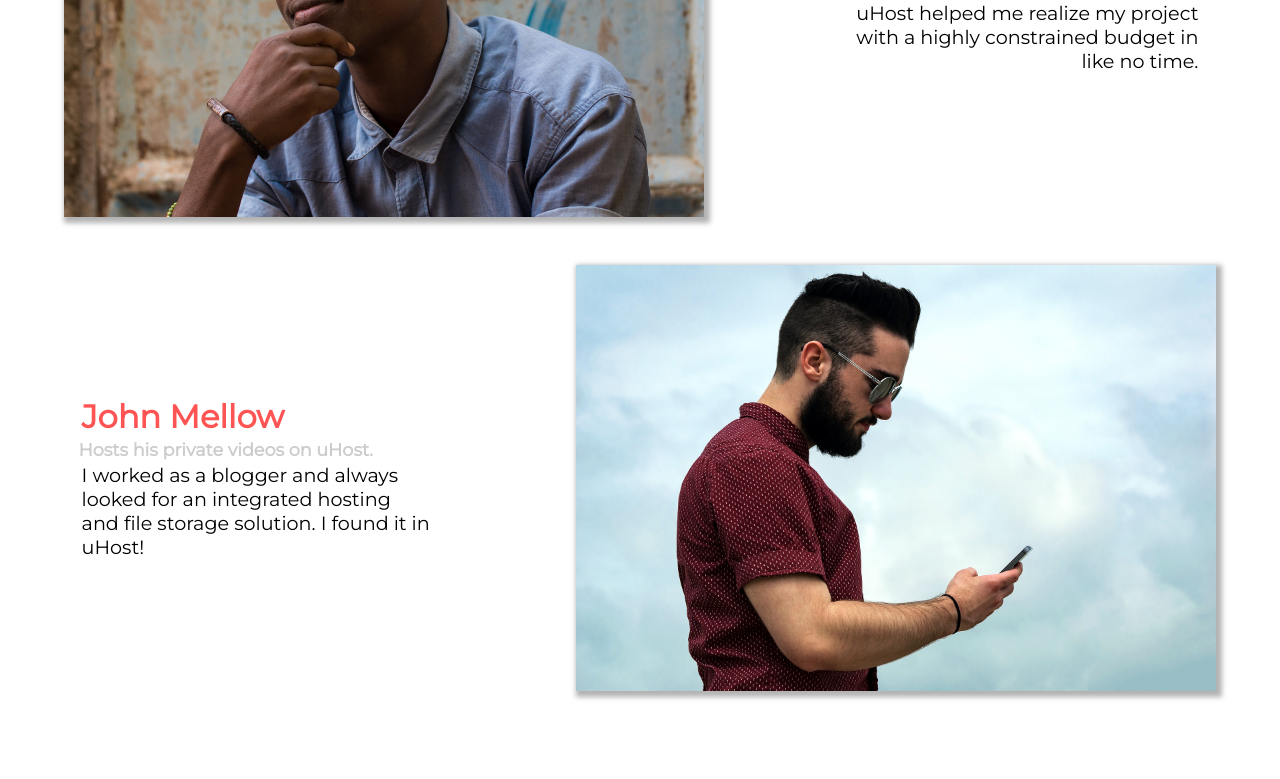
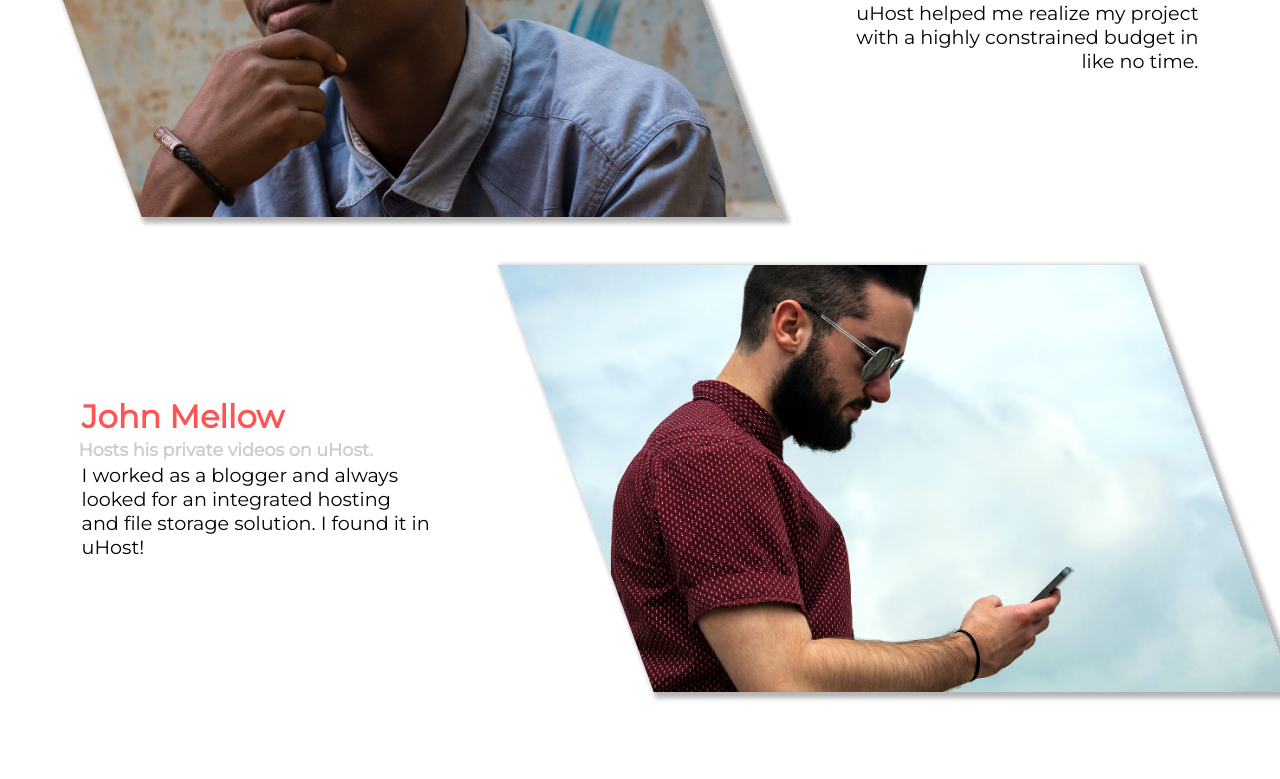
Before and after one commit to tercette/webpage-project, a plain HTML site: page customers/index.html in a window 1280 px wide. Shown: the part 354-1133 px from the top of the page. Drawn offline with Linux system fonts and the light colour scheme.

Commit message:
transformations skew and scale

```diff
--- a/customers/customers.css
+++ b/customers/customers.css
@@ -12,14 +12,17 @@ main {
     }*/
 
     .testimonial__image-container {
-      width: 100%;
+      width: 60%;
       max-width: 40rem;
       box-shadow: 3px 3px 5px 3px rgba(0,0,0,0.3);
+      transform:  skew(20deg);
+      overflow: hidden;
     }
 
     .testimonial__image {
       width: 100%;
       vertical-align: top;
+      transform: skew(-20deg) scale(1.3);
     }
 
     .testimonial__info {
```
Also changed, not shown: packages/packages.css (+7 -1 lines).
